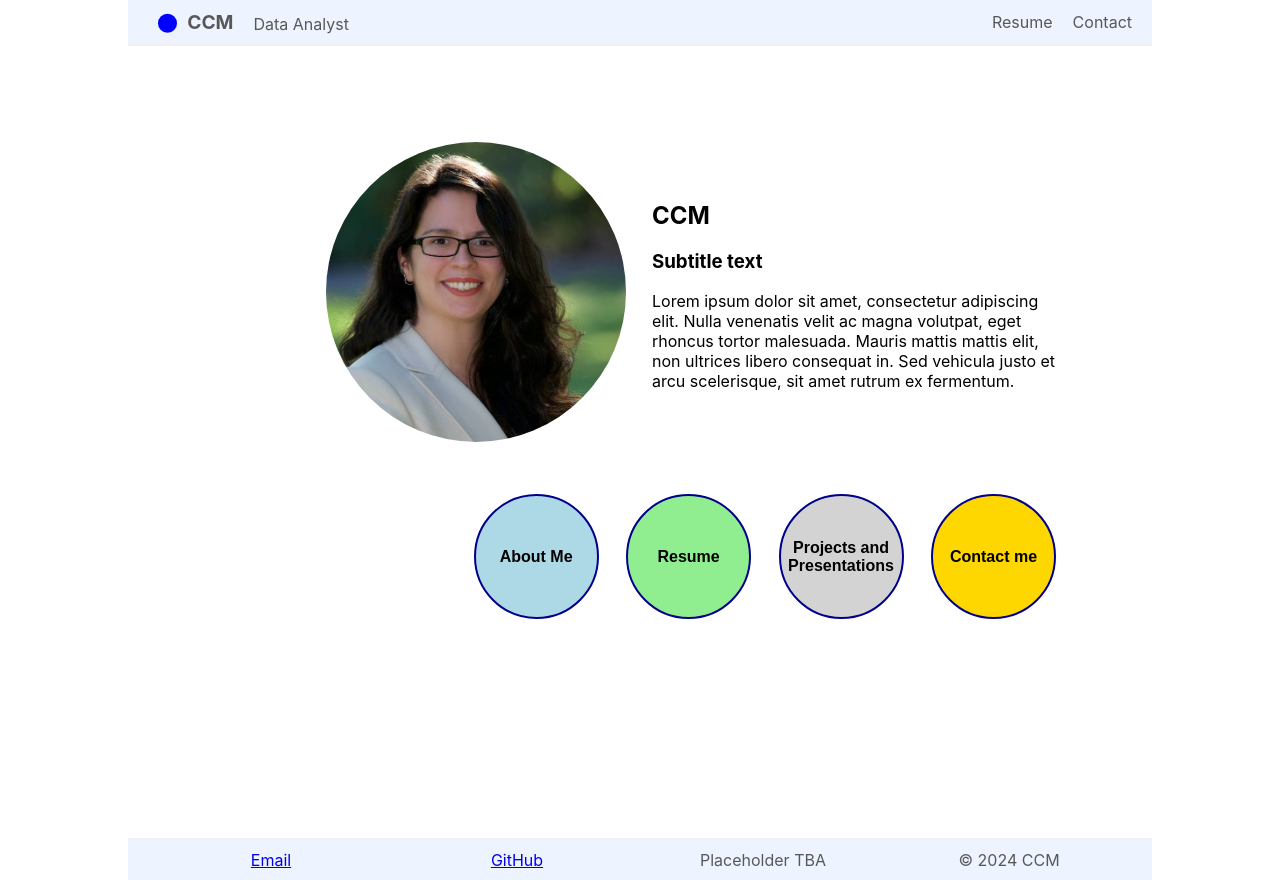
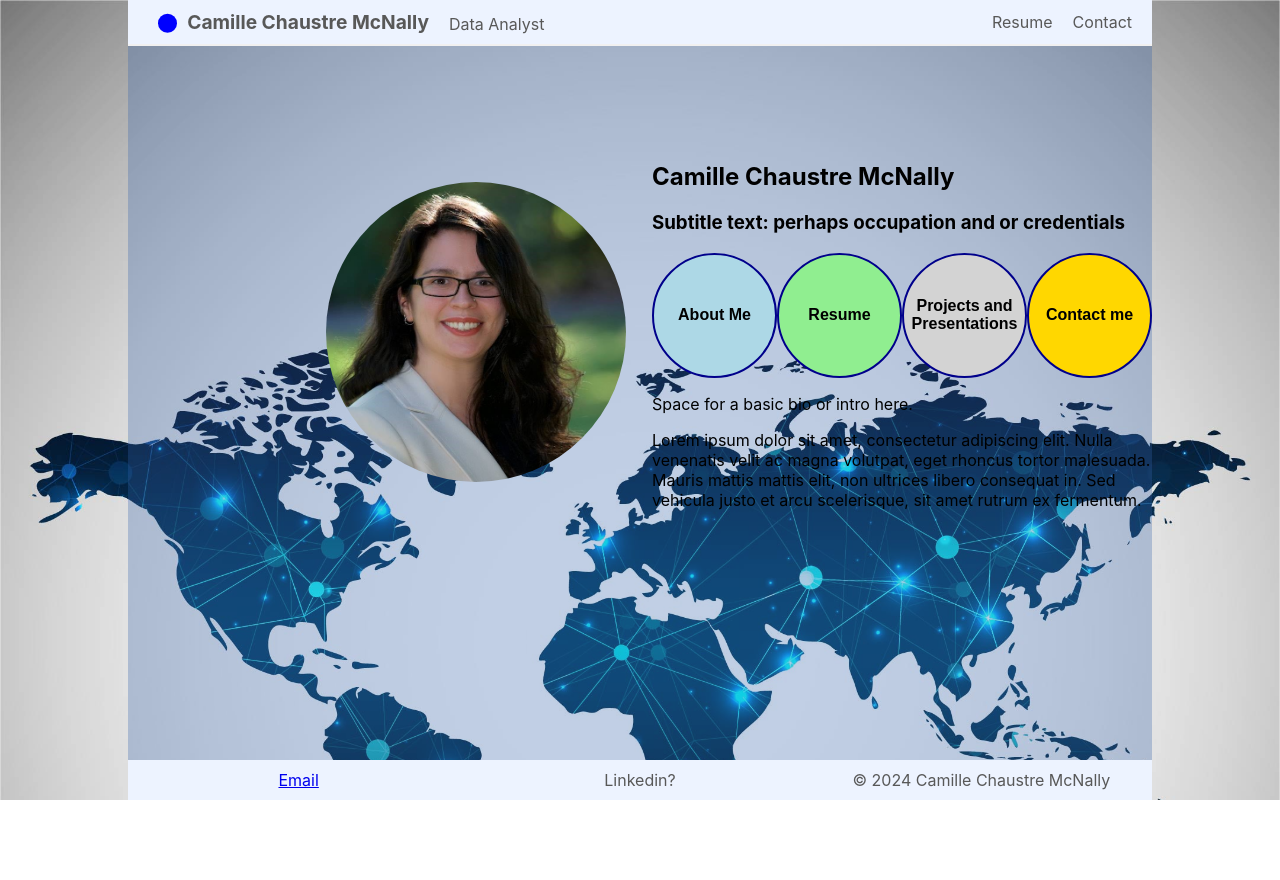
Before and after one commit to TheMartinCrabtree/web-cam, a React (Create React App) app in the folder frontend/: page / in a window 1280 px wide. After the commit the page ends 838 px from the top, so only its background shows below. Built offline with nearby package versions, Linux system fonts and the light colour scheme.

Commit message:
moving stuff around

```diff
--- a/frontend/public/index.html
+++ b/frontend/public/index.html
@@ -5,10 +5,7 @@
     <link rel="icon" href="%PUBLIC_URL%/favicon.ico" />
     <meta name="viewport" content="width=device-width, initial-scale=1" />
     <meta name="theme-color" content="#000000" />
-    <meta
-      name="description"
-      content="Web site created using create-react-app"
-    />
+    <meta name="description" content="Home: Camille Chaustre McNally" />
     <link rel="apple-touch-icon" href="%PUBLIC_URL%/logo192.png" />
     <!--
       manifest.json provides metadata used when your web app is installed on a
@@ -24,7 +21,7 @@
       work correctly both with client-side routing and a non-root public URL.
       Learn how to configure a non-root public URL by running `npm run build`.
     -->
-    <title>React App</title>
+    <title>Camille Chaustre McNally</title>
   </head>
   <body>
     <noscript>You need to enable JavaScript to run this app.</noscript>
--- a/frontend/src/App.tsx
+++ b/frontend/src/App.tsx
@@ -5,17 +5,24 @@ import { InitOptions } from "react-ga4/types/ga4";
 import Header from "./components/header/Header";
 import Profile from "./components/profile/Profile";
 import Footer from "./components/footer/Footer";
-import Navbar from "./components/navbar/Navbar";
+// import Navbar from "./components/navbar/Navbar";
 
 // using https://www.npmjs.com/package/react-ga4
 // array of tracker data objects
 // ReactGA.initialize([]);
-
+const BackgroundLayer = styled.div`
+  width: 100vw;
+  height: 100vh;
+  background: url("./background.webp");
+  background-size: cover;
+`;
 const LayoutWrapper = styled.div`
   margin-left: auto;
   margin-right: auto;
   min-width: 960px;
+  height: 100%;
   width: 80vw;
+  background: rgba(51, 98, 170, 0.3);
 `;
 
 const BodyWrapper = styled.div`
@@ -36,18 +43,19 @@ const StyledLine = styled.div`
 
 function App() {
   return (
+    <BackgroundLayer>
       <LayoutWrapper>
         <Header />
         <StyledLine />
         <BodyWrapper>
           <Profile />
-        <NavbarWrapper>
+          {/* <NavbarWrapper>
             <Navbar />
-        </NavbarWrapper>
+          </NavbarWrapper> */}
         </BodyWrapper>
-      <StyledLine />
         <Footer />
       </LayoutWrapper>
+    </BackgroundLayer>
   );
 }
 
--- a/frontend/src/components/footer/Footer.tsx
+++ b/frontend/src/components/footer/Footer.tsx
@@ -7,7 +7,10 @@ const LayoutWrapper = styled.div`
   align-items: center;
   background-color: #edf3ff;
   color: #585858;
-  padding: 10px 20px;
+  padding: 10px 0;
+  position: fixed;
+  bottom: 0;
+  width: inherit;
 `;
 
 const StyledLine = styled.div`
@@ -34,16 +37,13 @@ const Footer = () => {
   return (
     <LayoutWrapper>
       <TextContainer>
-        <a href="mailto:your-email@example.com">Email</a>
+        <a href="mailto:wittyrepartee@gmail.com ">Email</a>
       </TextContainer>
       <TextContainer>
-        <a href="https://github.com/yourusername">GitHub</a>
+        <span>Linkedin?</span>
       </TextContainer>
       <TextContainer>
-        <span>Placeholder TBA</span>
-      </TextContainer>
-      <TextContainer>
-        <span>&copy; {new Date().getFullYear()} CCM</span>
+        <span>&copy; {new Date().getFullYear()} Camille Chaustre McNally</span>
       </TextContainer>
     </LayoutWrapper>
   );
--- a/frontend/src/components/header/Header.tsx
+++ b/frontend/src/components/header/Header.tsx
@@ -66,7 +66,7 @@ const Header = () => {
         <IconContainer>
           <DotIcon />
         </IconContainer>
-        <NameContainer>CCM</NameContainer>
+        <NameContainer>Camille Chaustre McNally</NameContainer>
         <TitleContainer>Data Analyst</TitleContainer>
       </LeftHeaderContainer>
       <RightHeaderContainer>
--- a/frontend/src/components/navbar/Navbar.tsx
+++ b/frontend/src/components/navbar/Navbar.tsx
@@ -28,7 +28,6 @@ const LayoutWrapper = styled.div`
   display: flex;
   margin-left: auto;
   justify-content: space-between;
-  width: 70%;
 `;
 
 const StyledButton = styled.button<{ $buttonColor: string }>`
--- a/frontend/src/components/profile/Profile.tsx
+++ b/frontend/src/components/profile/Profile.tsx
@@ -1,5 +1,6 @@
 import React from "react";
 import styled from "styled-components";
+import Navbar from "../navbar/Navbar";
 
 const LayoutWrapper = styled.div`
   min-heaight: 540px;
@@ -31,12 +32,15 @@ const Profile = () => {
   return (
     <LayoutWrapper>
       <ImageContainer>
-        {/* <StyledImage src="https://via.placeholder.com/250" alt="Profile" /> */}
         <StyledImage src="./headshot.jpg" alt="Profile" />
       </ImageContainer>
       <InfoContainer>
-        <TitleContainer>CCM</TitleContainer>
-        <SubtitleContainer>Subtitle text</SubtitleContainer>
+        <TitleContainer>Camille Chaustre McNally</TitleContainer>
+        <SubtitleContainer>
+          Subtitle text: perhaps occupation and or credentials
+        </SubtitleContainer>
+        <Navbar />
+        <InfoText>Space for a basic bio or intro here.</InfoText>
         <InfoText>
           Lorem ipsum dolor sit amet, consectetur adipiscing elit. Nulla
           venenatis velit ac magna volutpat, eget rhoncus tortor malesuada.
```
Lines whose indentation alone changed are shown as unchanged.
